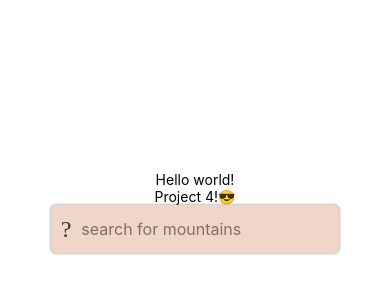
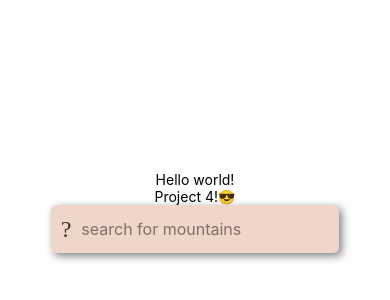
Before and after one commit to Knutakir/IT2810-Project-4, a React Native app in the folder client/: screen / in a window 390 px wide. Shown: the part 210-510 px from the top of the page. Built offline with nearby package versions, Linux system fonts and the light colour scheme.

Commit message:
Make shadow more similar to web version (#4)

```diff
--- a/client/components/Search.js
+++ b/client/components/Search.js
@@ -46,8 +46,9 @@ const styles = StyleSheet.create({
         backgroundColor: '#f0d5c9',
         padding: 10,
         shadowColor: 'black',
+        shadowOffset: { width: 3, height: 3 },
         shadowOpacity: 0.5,
-        shadowRadius: 3,
+        shadowRadius: 8,
         elevation: 8,
     },
     searchIcon: {
```
